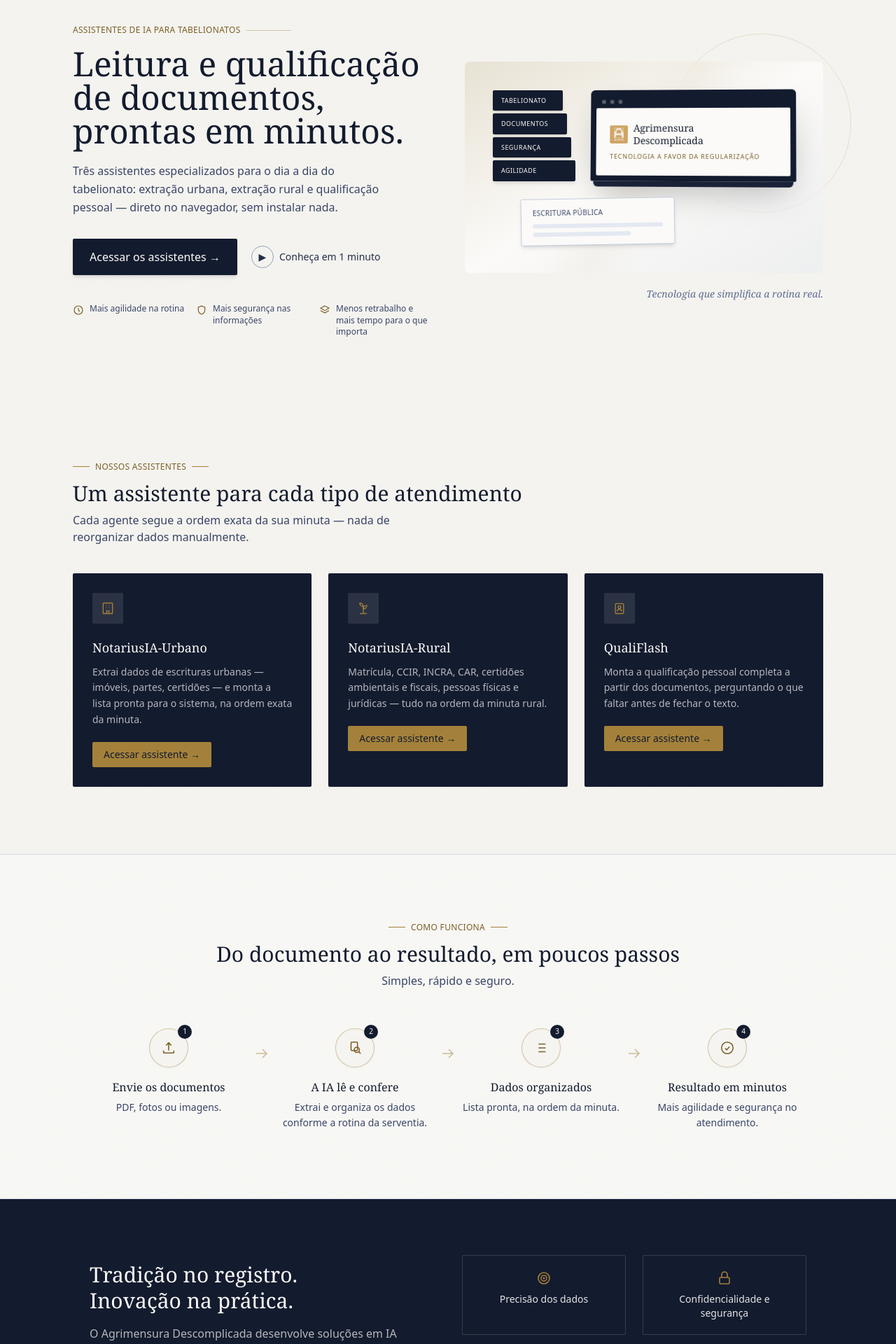
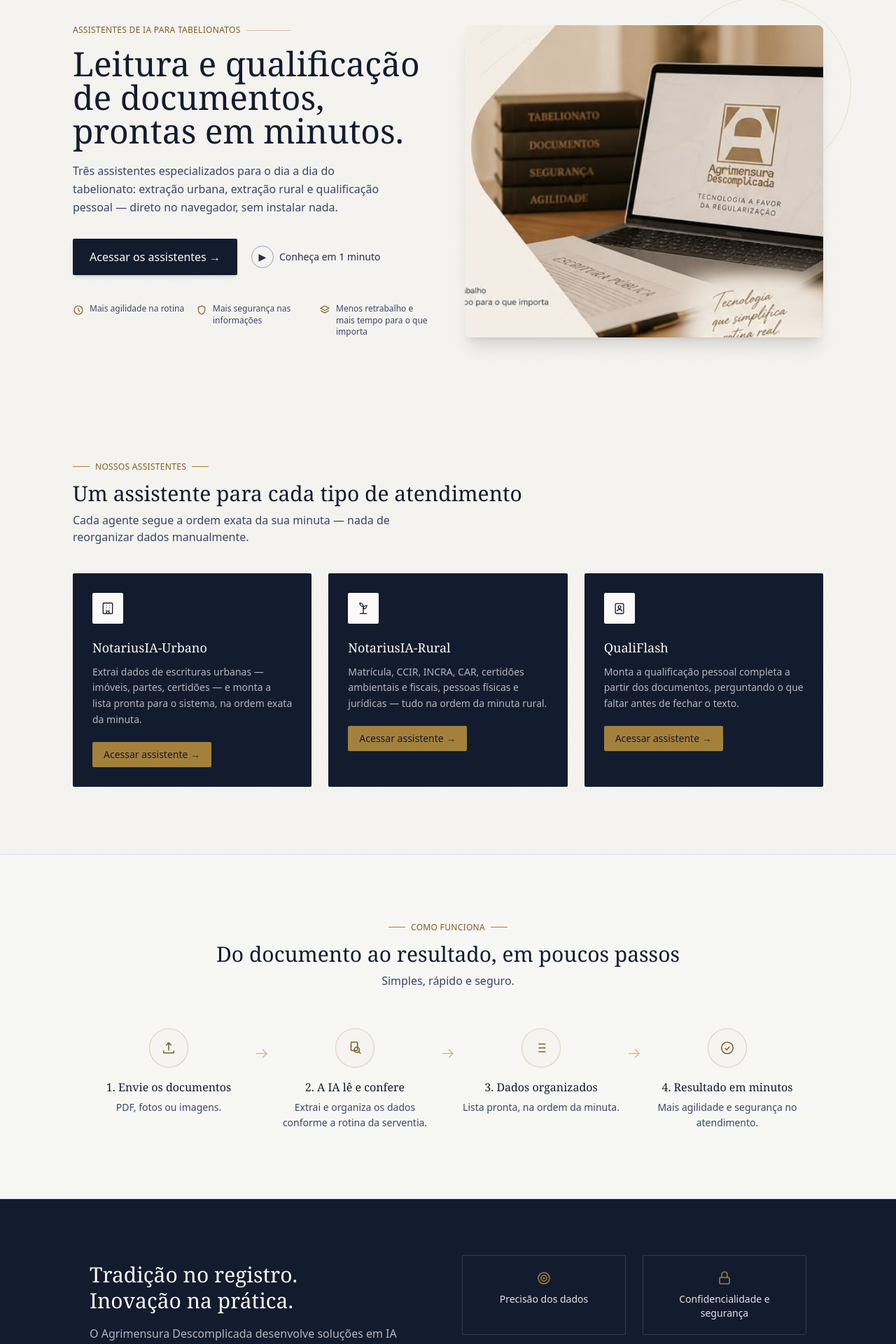
Before and after one commit to jakson195/NOTARIUSIA, a Next.js app: page / in a window 1280 px wide. Shown: the part 97-2017 px from the top of the page at 70% size. Built offline with nearby package versions, Linux system fonts and the light colour scheme.

Commit message:
usa foto real do hero e ajusta icones para bater com as referencias

```diff
--- a/src/app/page.tsx
+++ b/src/app/page.tsx
@@ -79,79 +79,18 @@ export default function Home() {
           </div>
         </div>
 
-        {/* Ilustração / preview do produto — versão desenhada (não é foto) */}
+        {/* Foto real do hero, fornecida pelo cliente */}
         <div className="relative">
           <div
             aria-hidden
             className="pointer-events-none absolute -top-10 -right-10 w-64 h-64 rounded-full border border-brass/20"
           />
-
-          {/* "Mesa" — fundo com gradiente quente simulando luz ambiente */}
-          <div className="relative rounded-lg bg-gradient-to-br from-brass/15 via-paper-soft to-ink-100/40 p-8 md:p-10 overflow-hidden">
-            <div
-              aria-hidden
-              className="pointer-events-none absolute inset-0 opacity-40"
-              style={{
-                backgroundImage:
-                  'linear-gradient(120deg, transparent 40%, rgba(164,129,58,0.12) 50%, transparent 60%)',
-              }}
-            />
-
-            <div className="flex items-end gap-5">
-              {/* Pilha de "livros" rotulados, como na mesa */}
-              <div className="hidden sm:flex flex-col-reverse gap-1 pb-2">
-                {['AGILIDADE', 'SEGURANÇA', 'DOCUMENTOS', 'TABELIONATO'].map((rotulo, i) => (
-                  <span
-                    key={rotulo}
-                    className="text-[9px] tracking-wider font-sans font-medium text-paper-soft bg-ink-800 rounded-sm px-3 py-2 shadow-md"
-                    style={{ width: 118 - i * 6 }}
-                  >
-                    {rotulo}
-                  </span>
-                ))}
-              </div>
-
-              {/* Notebook, com leve inclinação para sugerir perspectiva */}
-              <div
-                className="flex-1 [transform:perspective(900px)_rotateY(-4deg)_rotateX(2deg)]"
-                style={{ transformStyle: 'preserve-3d' }}
-              >
-                <div className="bg-ink-800 rounded-t-md rounded-b-sm shadow-2xl p-2">
-                  <div className="flex items-center gap-1.5 px-2 py-1.5">
-                    <span className="w-1.5 h-1.5 rounded-full bg-paper-soft/30" />
-                    <span className="w-1.5 h-1.5 rounded-full bg-paper-soft/30" />
-                    <span className="w-1.5 h-1.5 rounded-full bg-paper-soft/30" />
-                  </div>
-                  <div className="bg-paper-soft rounded-sm p-5">
-                    <div className="flex items-center gap-2 mb-1">
-                      <Logo tamanho={26} />
-                      <span className="font-serif text-sm text-ink-800 leading-tight">
-                        Agrimensura
-                        <br />
-                        Descomplicada
-                      </span>
-                    </div>
-                    <p className="text-[9px] tracking-widest text-brass-dark font-medium mt-2">
-                      TECNOLOGIA A FAVOR DA REGULARIZAÇÃO
-                    </p>
-                  </div>
-                </div>
-                {/* Base do notebook */}
-                <div className="h-2 bg-ink-700 rounded-b-md mx-1 shadow-lg" />
-              </div>
-            </div>
-
-            {/* "Papel" com uma escritura, saindo por baixo do notebook */}
-            <div className="hidden sm:block bg-paper-soft border border-ink-200 rounded-sm shadow-md px-4 py-3 mt-4 ml-10 max-w-[220px] -rotate-1">
-              <p className="text-[10px] tracking-wide text-ink-500 font-medium">ESCRITURA PÚBLICA</p>
-              <div className="h-1.5 bg-ink-100 rounded-full mt-2 w-full" />
-              <div className="h-1.5 bg-ink-100 rounded-full mt-1.5 w-3/4" />
-            </div>
-          </div>
-
-          <p className="font-serif italic text-ink-400 text-sm mt-5 text-right">
-            Tecnologia que simplifica a rotina real.
-          </p>
+          {/* eslint-disable-next-line @next/next/no-img-element */}
+          <img
+            src="/hero-notebook.jpg"
+            alt="Notebook com o Agrimensura Descomplicada aberto sobre uma mesa, ao lado de documentos e material de escritório"
+            className="relative w-full h-auto rounded-lg shadow-xl object-cover"
+          />
         </div>
       </section>
 
@@ -207,8 +146,16 @@ export default function Home() {
       </section>
 
       {/* BENEFÍCIOS */}
-      <section id="beneficios" className="relative px-6 md:px-10 py-20 bg-ink-800 text-paper-soft">
-        <div className="max-w-5xl mx-auto grid lg:grid-cols-2 gap-10 items-center">
+      <section id="beneficios" className="relative px-6 md:px-10 py-20 bg-ink-800 text-paper-soft overflow-hidden">
+        <div
+          aria-hidden
+          className="pointer-events-none absolute -bottom-24 -left-24 w-72 h-72 rounded-full border border-brass/10"
+        />
+        <div
+          aria-hidden
+          className="pointer-events-none absolute -bottom-8 -left-8 w-48 h-48 rounded-full border border-brass/10"
+        />
+        <div className="relative max-w-5xl mx-auto grid lg:grid-cols-2 gap-10 items-center">
           <div>
             <h2 className="font-serif text-3xl leading-tight">
               Tradição no registro.
@@ -319,7 +266,7 @@ function AgenteCard({
 }) {
   return (
     <div className="bg-ink-800 text-paper-soft rounded-sm p-7 shadow-sm hover:shadow-lg hover:-translate-y-1 transition-all duration-200">
-      <div className="w-11 h-11 rounded-sm bg-paper-soft/10 flex items-center justify-center text-brass">
+      <div className="w-11 h-11 rounded-sm bg-paper-soft flex items-center justify-center text-ink-800">
         {icone}
       </div>
       <h3 className="font-serif text-lg mt-5">{titulo}</h3>
@@ -357,13 +304,12 @@ function PassoItem({
 }) {
   return (
     <div className="text-center">
-      <div className="relative w-14 h-14 rounded-full bg-paper border border-brass/40 text-brass-dark flex items-center justify-center mx-auto shadow-sm">
+      <div className="w-14 h-14 rounded-full bg-paper border border-brass/30 text-brass-dark flex items-center justify-center mx-auto shadow-sm">
         {icone}
-        <span className="absolute -top-1.5 -right-1.5 w-5 h-5 rounded-full bg-ink-800 text-paper-soft text-[10px] flex items-center justify-center font-medium">
-          {numero}
-        </span>
       </div>
-      <h3 className="font-serif text-base text-ink-800 mt-4">{titulo}</h3>
+      <h3 className="font-serif text-base text-ink-800 mt-4">
+        {numero}. {titulo}
+      </h3>
       <p className="text-sm text-ink-500 mt-1.5 leading-relaxed">{descricao}</p>
     </div>
   );
```
Also changed, not shown: public/hero-notebook.jpg (added).
